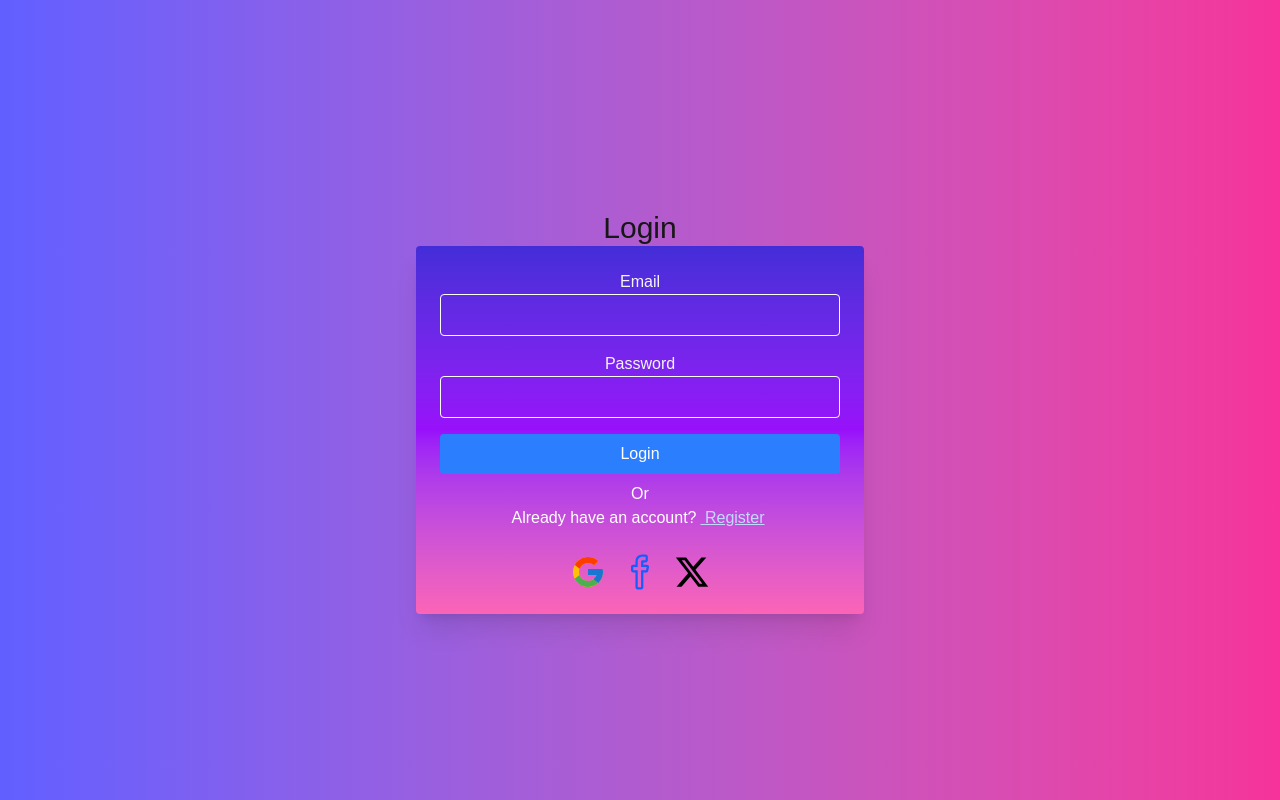
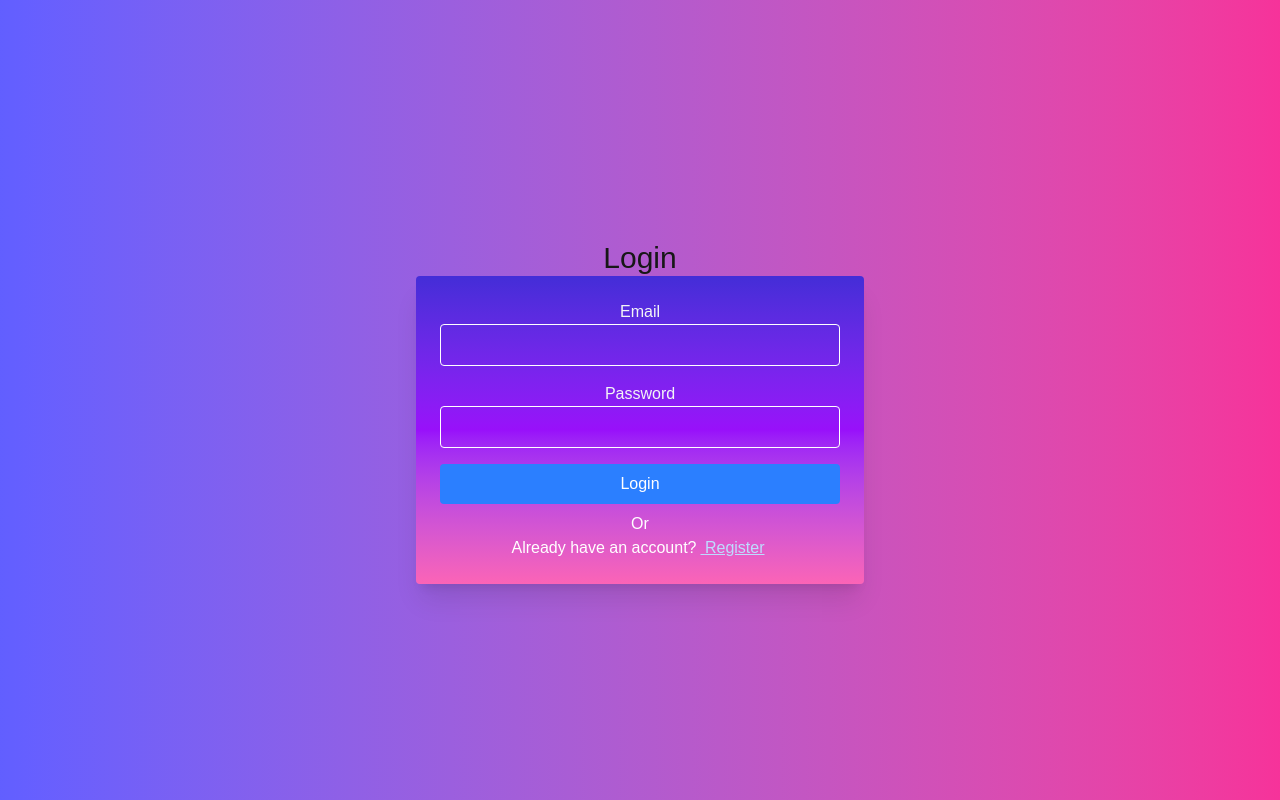
Before and after one commit to hakan4773/NextJS-SocialMedia-App, a Next.js app in the folder my-auth/: page /login in a window 1280 px wide. Built offline with nearby package versions, Linux system fonts and the light colour scheme.

Commit message:
login ve registerdaki kullanılmayan ikonlar kaldırıldı

```diff
--- a/my-auth/app/components/AuthForm.tsx
+++ b/my-auth/app/components/AuthForm.tsx
@@ -1,9 +1,7 @@
 "use client"
 import Link from 'next/link';
 import React from 'react'
-import { FcGoogle } from "react-icons/fc";
-import { SlSocialFacebook } from "react-icons/sl";
-import { FaXTwitter } from "react-icons/fa6";
+
 import { useForm } from "react-hook-form";
 import { zodResolver } from "@hookform/resolvers/zod";
 import * as z from "zod";
@@ -87,11 +85,7 @@ Already have an account?
 <Link href={type === "register" ? "/login" :"/register"} className='text-blue-200 mx-1 underline hover:text-blue-600'> {type === "register" ? "Login " : "Register"}</Link>
 </div>
 
-<div className='flex justify-center items-center mt-4 space-x-4'>
- <Link href={"google"}> <FcGoogle className='text-4xl mt-2 transition-all delay-150 hover:scale-120' /></Link>
-<Link href={"facebook"}> <SlSocialFacebook className='text-4xl mt-2 text-blue-600  transition-all delay-150 hover:scale-120' /></Link>
-<Link href={"twitter"}> <FaXTwitter className='text-4xl mt-2 text-black transition-all delay-150 hover:scale-120' /></Link>
-</div>
+
 </div>
     </form>
   )
```
